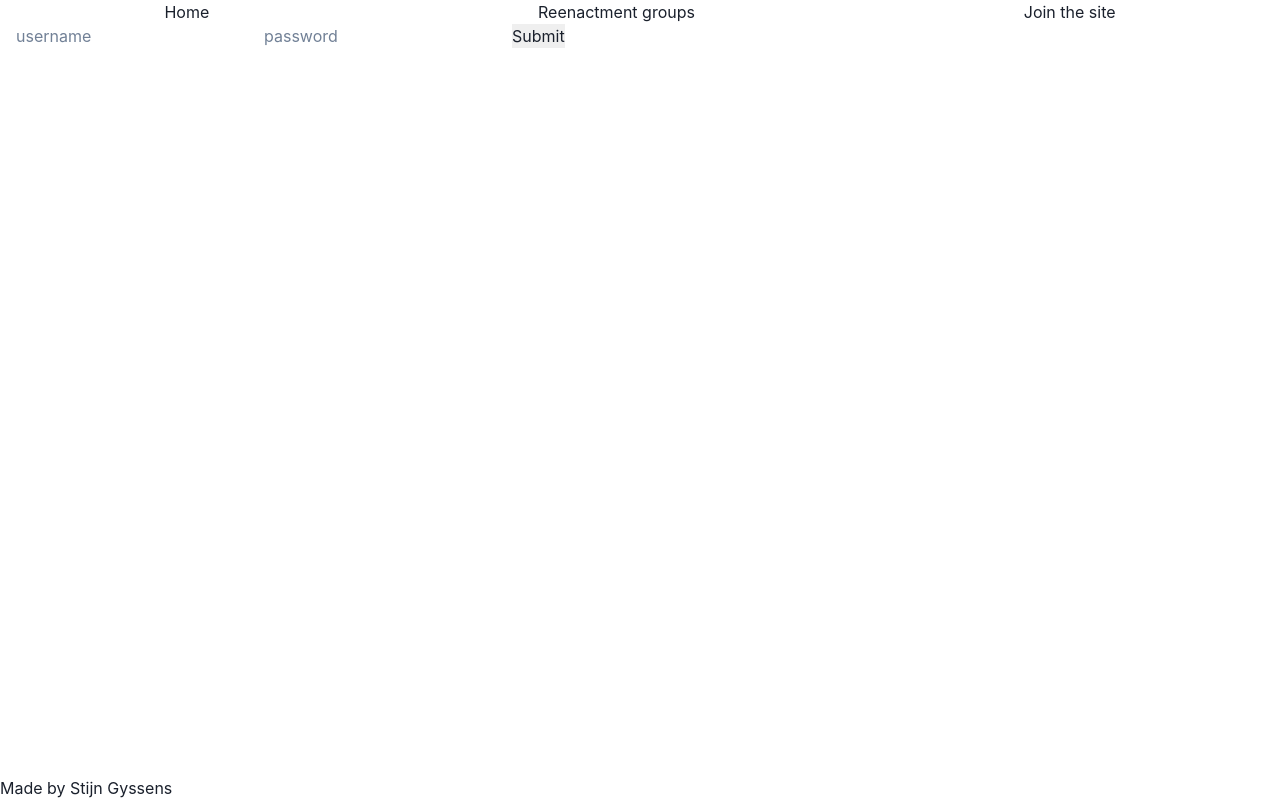
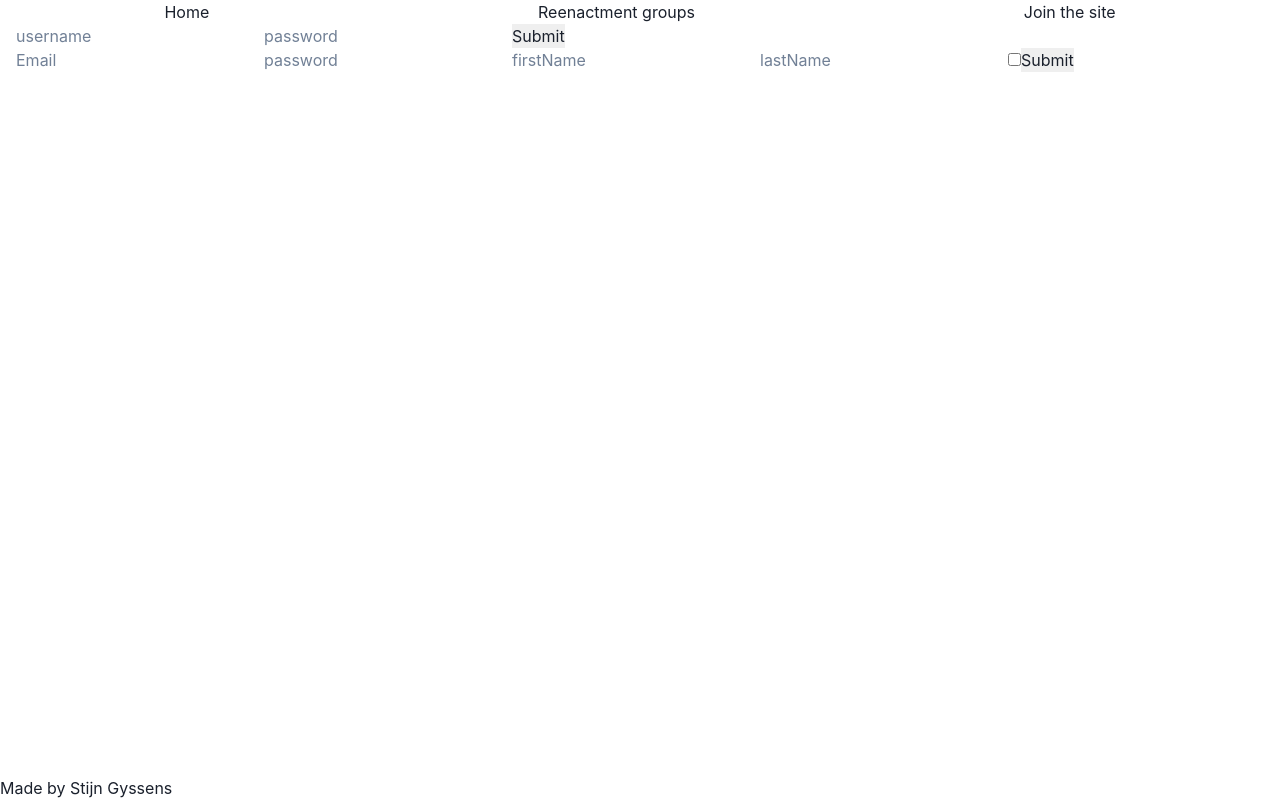
Before and after one commit to StijnGyssens/eindwerk-frontend, a Next.js app: page /login_register in a window 1280 px wide. Built offline with nearby package versions, Linux system fonts and the light colour scheme.

Commit message:
detailpagina plus basis register

```diff
--- a/components/forms/loginform.jsx
+++ b/components/forms/loginform.jsx
@@ -2,7 +2,7 @@ import axios from "axios";
 import { useForm } from "react-hook-form";
 import { useRouter } from "next/router";
 
-export default function Loginform() {
+export default function Loginform({ redirect, modal }) {
   const router = useRouter();
 
   const {
@@ -20,6 +20,12 @@ export default function Loginform() {
       { withCredentials: true }
     );
     console.log(token);
+    if (redirect) {
+      router.push(redirect);
+    }
+    if (modal) {
+      onClose();
+    }
     /* const response = await fetch(
       `${process.env.NEXT_PUBLIC_BASEPATH}/login_check`,
       { method: "POST", credentials: "include", body: JSON.stringify(data) }
--- /dev/null
+++ b/components/forms/registerform.jsx
@@ -0,0 +1,39 @@
+import { useForm } from "react-hook-form";
+
+export default function Register() {
+  const {
+    register,
+    handleSubmit,
+    formState: { errors },
+  } = useForm();
+  const onSubmit = (data) => console.log(data);
+  console.log(errors);
+
+  return (
+    <form onSubmit={handleSubmit(onSubmit)}>
+      <input
+        type="email"
+        placeholder="Email"
+        {...register("Email", { required: true })}
+      />
+      <input
+        type="password"
+        placeholder="password"
+        {...register("password", { required: true })}
+      />
+      <input
+        type="text"
+        placeholder="firstName"
+        {...register("firstName", { required: true })}
+      />
+      <input
+        type="text"
+        placeholder="lastName"
+        {...register("lastName", { required: true })}
+      />
+      <input type="checkbox" placeholder="leader" {...register("leader", {})} />
+
+      <input type="submit" />
+    </form>
+  );
+}
--- a/components/layout.jsx
+++ b/components/layout.jsx
@@ -18,7 +18,7 @@ const Layout = ({ children, title }) => {
           <Link href="/list">
             <a>Reenactment groups</a>
           </Link>
-          <Link href="/subscribe">
+          <Link href="/login_register">
             <a>Join the site</a>
           </Link>
         </Flex>
--- a/pages/list.jsx
+++ b/pages/list.jsx
@@ -65,7 +65,7 @@ export default list;
 
 export const getStaticProps = async () => {
   const { data } = await axios.get(
-    `https://wdev2.be/fs_stijn/eindwerk/api/groups`
+    `${process.env.NEXT_PUBLIC_BASEPATH}/groups`
   );
   return {
     props: { data },
--- a/pages/login_register.jsx
+++ b/pages/login_register.jsx
@@ -1,10 +1,12 @@
 import Layout from "../components/layout";
 import Loginform from "../components/forms/loginform";
+import Register from "../components/forms/registerform";
 
 const login_register = () => {
   return (
     <Layout>
-      <Loginform />
+      <Loginform redirect={"/subscribe"} />
+      <Register />
     </Layout>
   );
 };
```
Also changed, not shown: pages/detail/[id]/[slug].jsx (+74 -4 lines).
